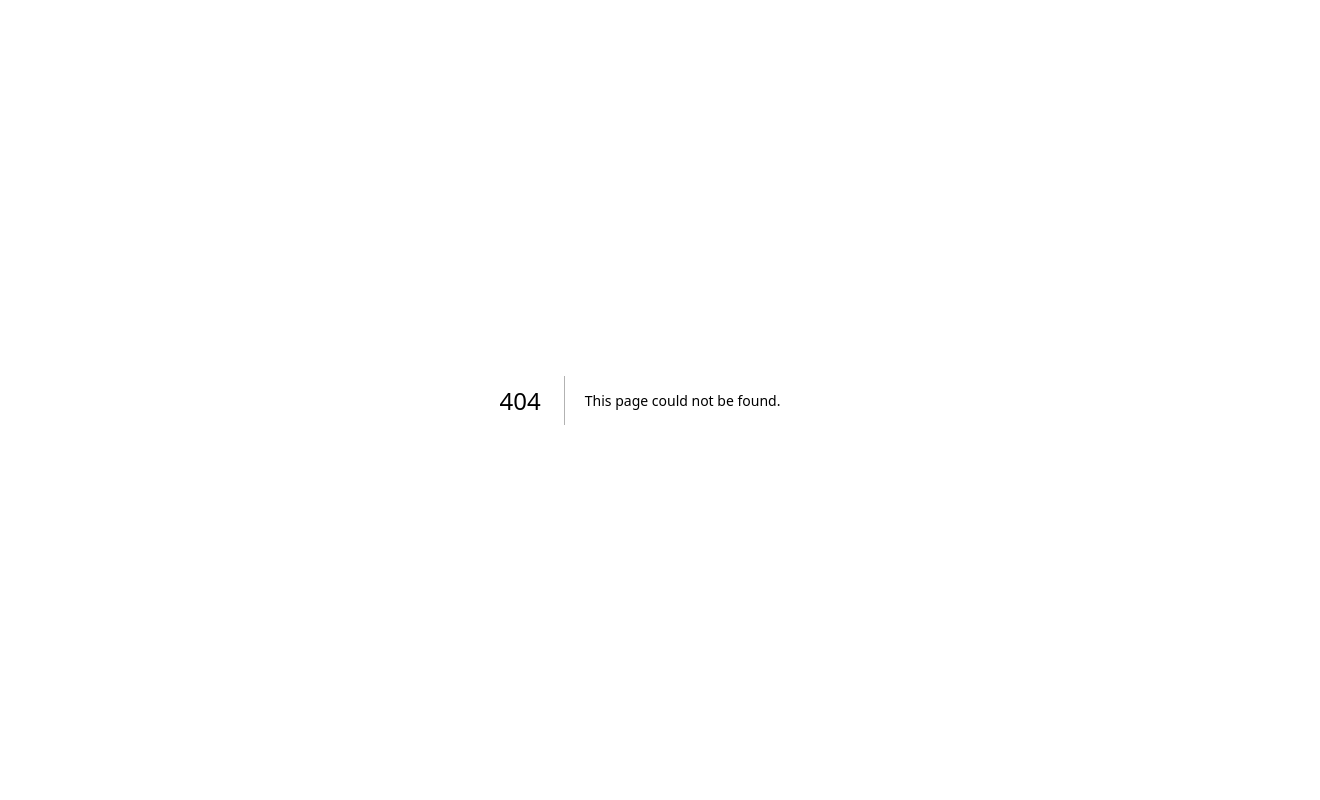
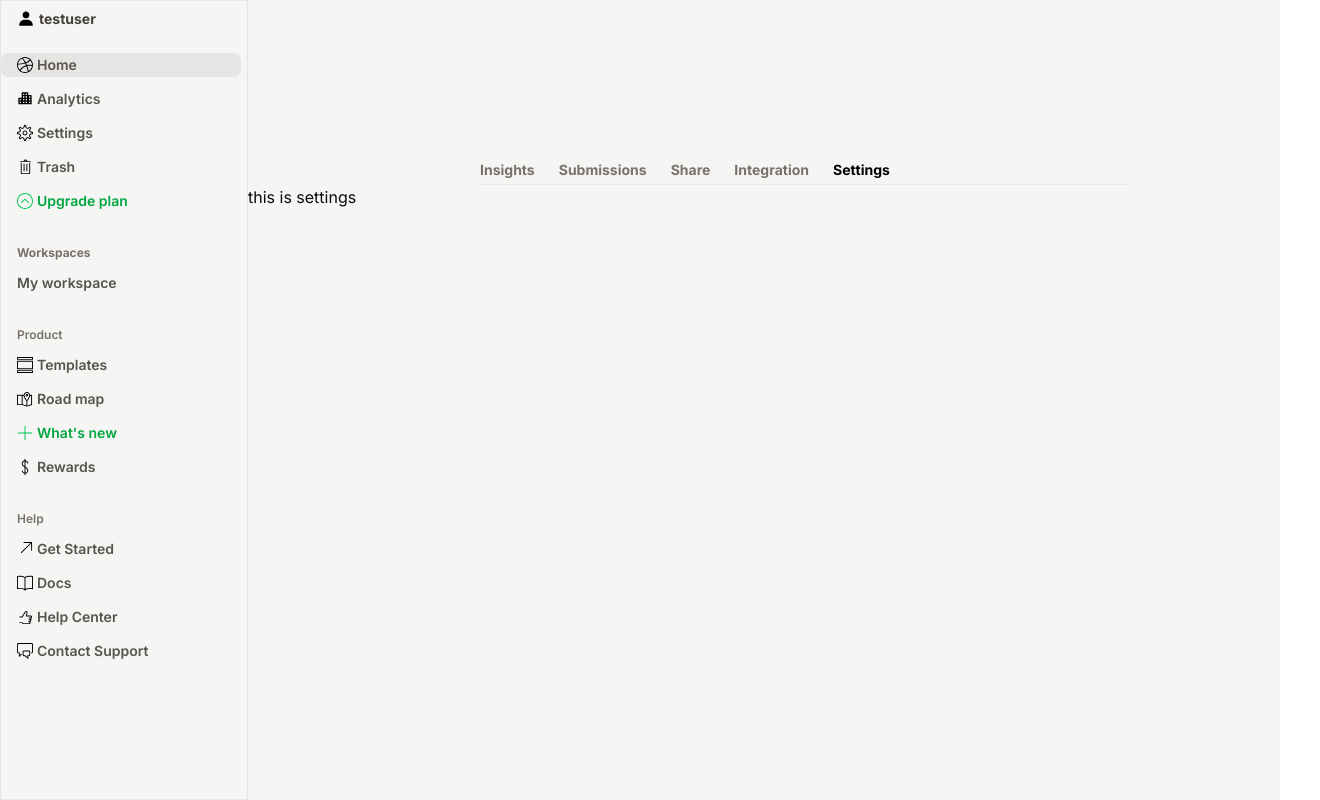
Before and after one commit to harinandan-05/formly_1, a Next.js app in the folder apps/client/: page /form/1/settings in a window 1280 px wide. Before the commit this address had no page. Shown: the whole page, 1320 px wide, since content can reach past the window. Built offline with nearby package versions, Linux system fonts and the light colour scheme.

Commit message:
added top nav highlighter

```diff
--- /dev/null
+++ b/apps/client/app/(app)/form/[identifier]/(manage)/settings/page.tsx
@@ -0,0 +1,7 @@
+export default function Settings(){
+    return (
+        <div>
+            this is settings
+        </div>
+    )
+}
--- a/apps/client/app/(app)/form/[identifier]/(manage)/share/page.tsx
+++ b/apps/client/app/(app)/form/[identifier]/(manage)/share/page.tsx
@@ -1,7 +1,7 @@
 export default function Share(){
     return (
         <div>
-            share section goes below
+            {/* share section goes below */}
         </div>
     )
 }
--- a/apps/client/components/Forms/topbar.tsx
+++ b/apps/client/components/Forms/topbar.tsx
@@ -1,8 +1,61 @@
-export default function Topnav(){
+"use client"
 
-    return (
-        <div>
-            this is the topnav
-        </div>
-    )
+import { usePathname } from "next/navigation"
+import Link from "next/link"
+
+export default function Topnav() {
+  const pathname = usePathname()
+
+  const lastTab = pathname.split("/").pop();
+  const slug = pathname.split("/")[2]
+
+  return (
+    <div className="w-full max-w-6xl ml-10">
+      <div className="flex mx-48 gap-6 justify-start mt-40">
+
+        <Link href={`/form/${slug}/insights`}>
+          <p className={lastTab === "insights"
+            ? "font-bold text-black text-sm"
+            : "font-bold text-stone-500 text-sm"}>
+            Insights
+          </p>
+        </Link>
+
+        <Link href={`/form/${slug}/submissions`}>
+          <p className={lastTab === "submissions"
+            ? "font-bold text-black text-sm"
+            : "font-bold text-stone-500 text-sm"}>
+            Submissions
+          </p>
+        </Link>
+
+        <Link href={`/form/${slug}/share`}>
+          <p className={lastTab === "share"
+            ? "font-bold text-black text-sm"
+            : "font-bold text-stone-500 text-sm"}>
+            Share
+          </p>
+        </Link>
+
+        <Link href={`/form/${slug}/integration`}>
+          <p className={lastTab === "integration"
+            ? "font-bold text-black text-sm"
+            : "font-bold text-stone-500 text-sm"}>
+            Integration
+          </p>
+        </Link>
+
+        <Link href={`/form/${slug}/settings`}>
+          <p className={lastTab === "settings"
+            ? "font-bold text-black text-sm"
+            : "font-bold text-stone-500 text-sm"}>
+            Settings
+          </p>
+        </Link>
+
+      </div>
+
+      <div className="border-b border-stone-200 mx-48 mt-1" />
+    </div>
+  )
 }
```
